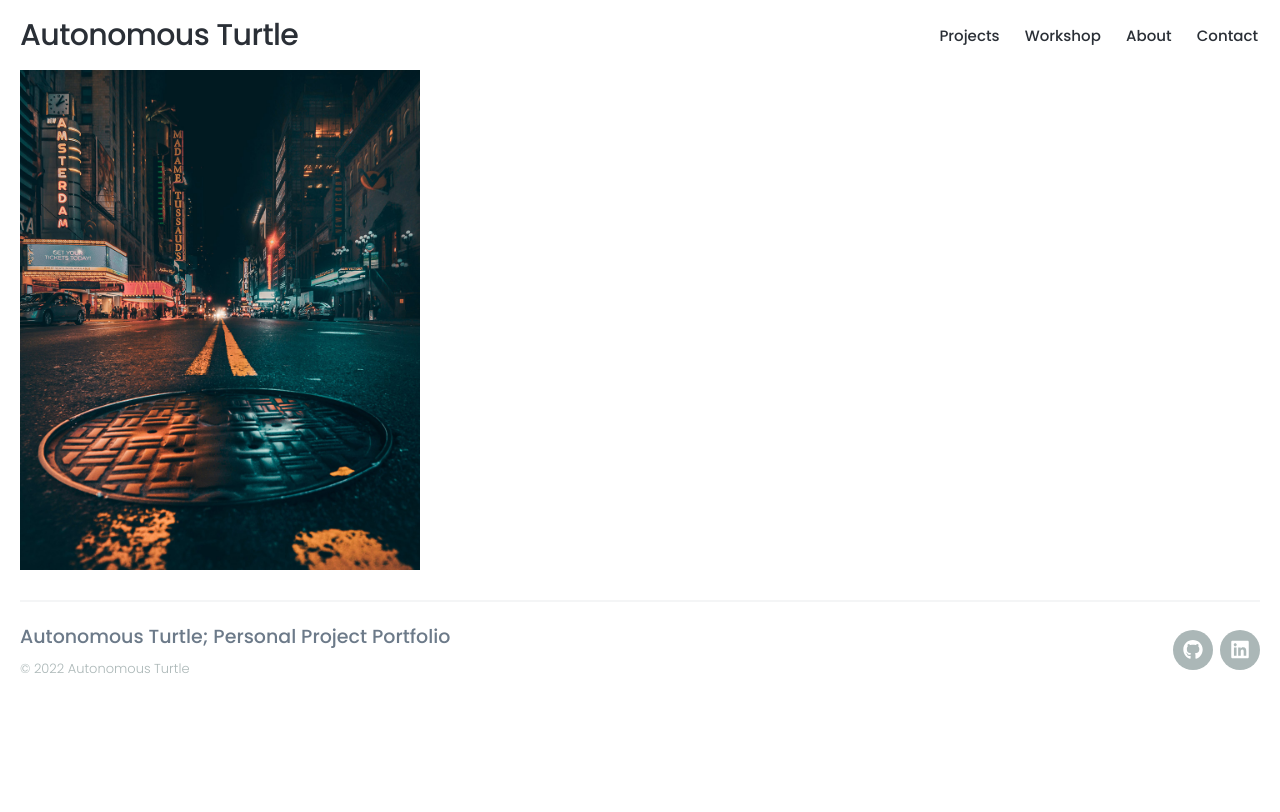
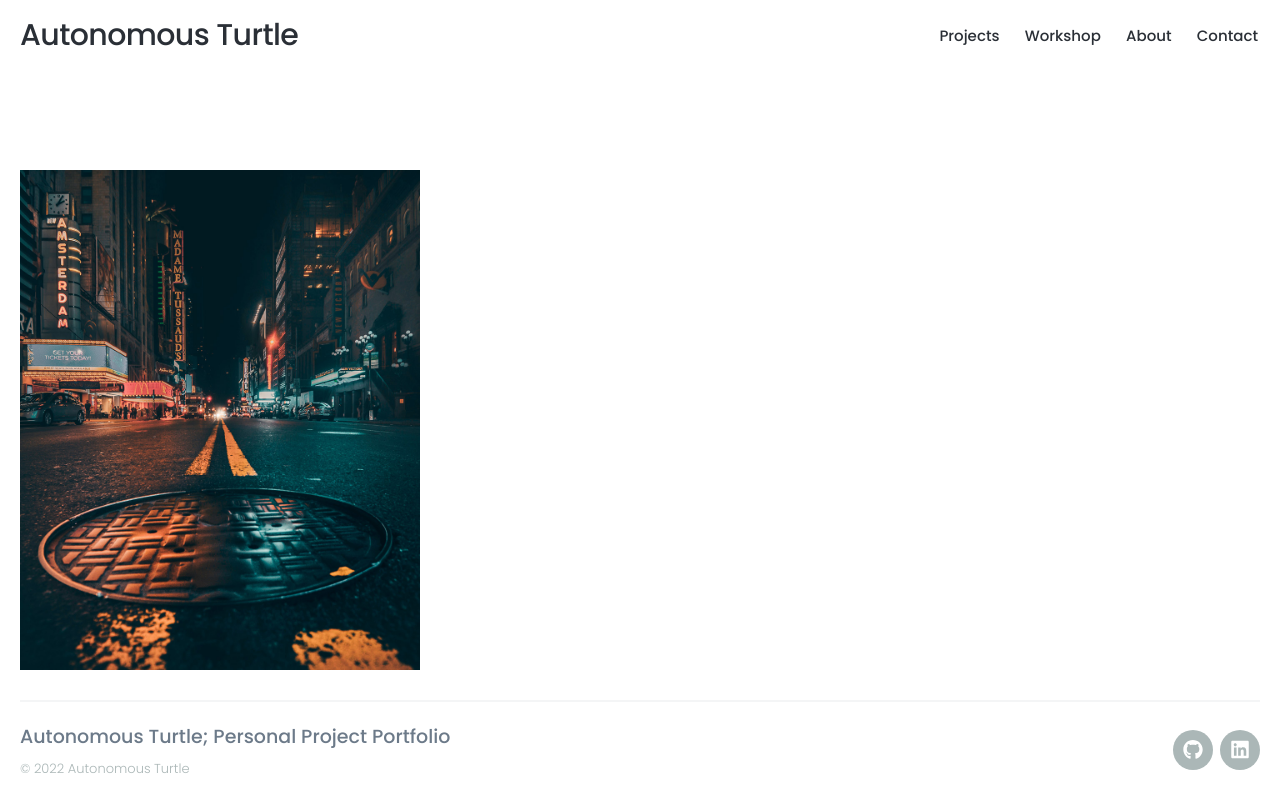
Before and after one commit to autonomousTurtle/portfolio, a Jekyll site: the page built from blog/index.html, in a window 1280 px wide. Shown: the top 812 px of the page. Built offline with Jekyll 4.4.1, drawn with Linux system fonts in a browser that asks for light colours; nearby versions of some CDN libraries; the list of posts is cut into pages by our own code.

Commit message:
Update _listing.scss

```diff
--- a/_sass/_includes/_listing.scss
+++ b/_sass/_includes/_listing.scss
@@ -6,7 +6,7 @@
 
 .listing {
 	padding: 0 $grid-spacing/2;
-	margin-top: -$grid-spacing/2;
+	margin-top: -$grid-spacing/2+100;
 }
 
 .listing-wrap {
```
